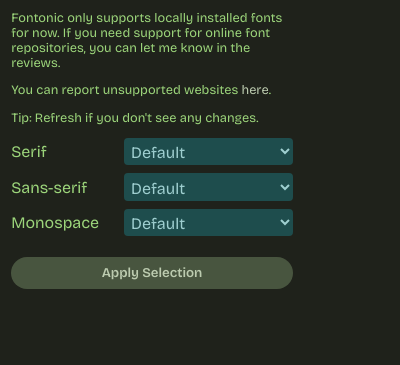
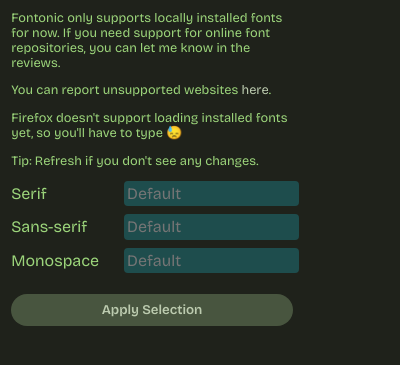
Before and after one commit to amkhrjee/fontonic-firefox, a browser extension: page popup/popup.html in a window 400 px wide. Shown: the part 79-444 px from the top of the page. Drawn offline with nearby package versions, Linux system fonts and the light colour scheme.

Commit message:
input ui done

```diff
--- a/popup/popup.css
+++ b/popup/popup.css
@@ -4,6 +4,7 @@
             background-color: #1f221b;
             color: #9cd57b;
             max-width: 18rem;
+            overflow: hidden;
             font-family: 'Bricolage Grotesque', system-ui, -apple-system, BlinkMacSystemFont, 'Segoe UI', Roboto, Oxygen, Ubuntu, Cantarell, 'Open Sans', 'Helvetica Neue', sans-serif
         }
 
@@ -104,7 +105,7 @@
             text-align: center;
             padding-inline: 0.8rem;
             left: 0;
-            top: 4rem;
+            top: 5rem;
             position: absolute;
             transform: translateX(18rem);
             transition: transform 0.5s ease;
--- a/popup/popup.html
+++ b/popup/popup.html
@@ -30,20 +30,16 @@
             </p>
             <p>You can report unsupported websites <a target="_blank"
                     href="https://forms.gle/3eqT9NU3mGHNjtyD8">here</a>.</p>
+            <p>Firefox doesn't support loading installed fonts yet, so you'll have to type 😓
+            </p>
             <p>Tip: Refresh if you don't see any changes.</p>
             <form name="fonts">
                 <label for="serif">Serif</label>
-                <select id="serif" name="serif">
-                    <option id="serif_placeholder" value="">Default</option>
-                </select>
+                <input spellcheck="false" id="serif" name="serif" type="text" placeholder="Default">
                 <label for="sans_serif">Sans-serif</label>
-                <select id="sans_serif" name="sans_serif">
-                    <option id="sans_serif_placeholder" value="">Default</option>
-                </select>
+                <input spellcheck="false" id="sans-serif" name="sans-serif" type="text" placeholder="Default">
                 <label for="monospace">Monospace</label>
-                <select id="monospace" name="monospace">
-                    <option id="monospace_placeholder" value="">Default</option>
-                </select>
+                <input spellcheck="false" id="monospace" name="monospace" type="text" placeholder="Default">
                 <button type="submit" class="apply">Apply Selection</button>
             </form>
             <div class="control">
```
